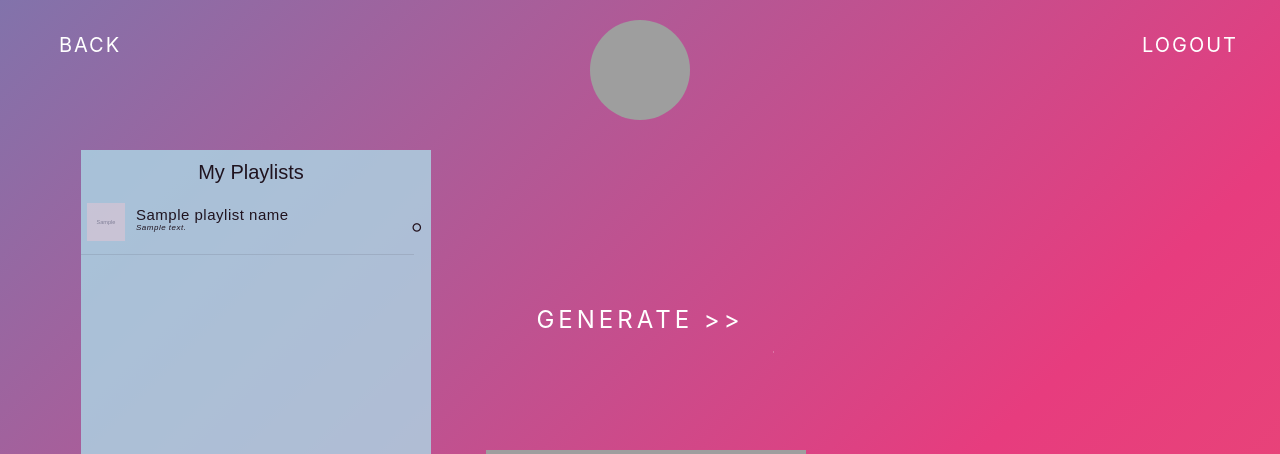
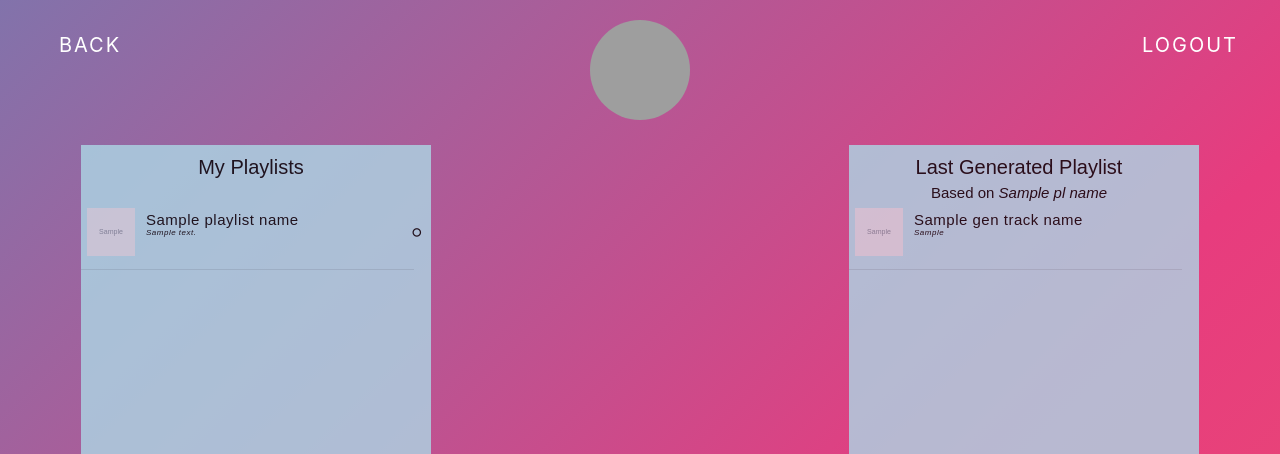
Before and after one commit to AnqiPang/ece1179-project, a Flask app: template app/templates/home.html in a window 1280 px wide. Shown: the top 454 px of the page. Run offline with Flask 2, Linux system fonts and the light colour scheme; the template is opened without the code that fills it: most values are stand-ins (such as "Sample title", 1, 10 or a date in 2020); grey boxes marked "Sample" are stand-in pictures; some libraries are stand-ins or nearby versions; grey boxes are pictures that could not be loaded.

Commit message:
Implemented recommendations based on user-selected playlist; implemented pie charts showing compositions of generated playlist

```diff
--- a/app/routes.py
+++ b/app/routes.py
@@ -16,6 +16,25 @@
 s3 = FlaskS3(webapp)
 
 sp_oauth = oauth2.SpotifyOAuth(SPOTIPY_CLIENT_ID, SPOTIPY_CLIENT_SECRET, SPOTIPY_REDIRECT_URI, scope=SCOPE, cache_path=CACHE)
+
+# for home page user playlists
+pl_names = []
+pl_image_urls =[]
+pl_ids = []
+pl_descriptions = []
+pl_track_ids = []
+pl_track_names = []
+pl_art_ids = []
+pl_track_dicts = []
+user_avator = S3_URL_PREFIX+'/static/img/icon/spotify.png'
+
+# for home page generated playlist
+pl_name = ''
+gen_art_names = []
+gen_art_genres = []
+gen_track_names = []
+gen_track_artists = []
+gen_track_covers = []
 
 @webapp.route('/')
 @webapp.route('/index')
@@ -57,7 +76,7 @@
     if access_token:
         return redirect(url_for('home'))
     else:
-        return render_template('index.html', auth_url=sp_oauth.get_authorize_url())
+        return redirect(url_for('index'))
 
 @webapp.route('/home')
 def home():
@@ -68,23 +87,31 @@
         access_token = token_info['access_token']
 
     if not access_token:
-        return render_template('index.html', auth_url=sp_oauth.get_authorize_url())
+        return redirect(url_for('index'))
+
+    global pl_names
+    global pl_image_urls
+    global pl_ids
+    global pl_descriptions
+    global pl_track_ids
+    global pl_track_names
+    global pl_art_ids
+    global pl_track_dicts
+    global user_avator
+
+    pl_names = []
+    pl_image_urls = []
+    pl_ids = []
+    pl_descriptions = []
+    pl_track_ids = []
+    pl_track_names = []
+    pl_art_ids = []
+    pl_track_dicts = []
+    user_avator = S3_URL_PREFIX+'/static/img/icon/spotify.png'
 
     sp = spotipy.Spotify(access_token)
     playlists = sp.current_user_playlists()
-    print("playlists")
     print(json.dumps(playlists, indent=2))
-
-    pl_names = []
-    pl_image_urls =[]
-    pl_ids = []
-    pl_descriptions = []
-
-    pl_track_ids = []
-    pl_track_names = []
-    pl_art_ids = []
-    pl_art_names = []
-    pl_track_dicts = []
 
     for i, playlist in enumerate(playlists['items']):
         track_names = []
@@ -94,13 +121,16 @@
         current_tracks_list = list()
         print("%d %s" % (i, playlist['name']))
         pl_names.append(playlist['name'])
-        pl_image_urls.append(playlist['images'][0]['url'])
+        if len(playlist['images']) != 0:
+            pl_image_urls.append(playlist['images'][0]['url'])
+        else:
+            pl_image_urls.append(S3_URL_PREFIX+'/static/img/icon/spotify.png')
         pl_ids.append(playlist['id'])
         pl_descriptions.append(playlist['description'])
         results = sp.playlist(playlist['id'], fields= "tracks,next")
-        print("results:", results)
+        print("results:", json.dumps(results, indent=2))
         tracks = results['tracks']
-        print("tracks:", tracks)
+        print("tracks:", json.dumps(tracks, indent=2))
 
         for i, item in enumerate(tracks['items']):
             track = item['track']
@@ -109,7 +139,7 @@
             art_names = art_names + [d['name'] for d in track['artists']]
             art_ids = art_ids + [d['id'] for d in track['artists']]
             current_artist = [d['name'] for d in track['artists']]
-            current_tracks_list = current_tracks_list + [{'name': track['name'], 'artist': ' '.join([str(elem) for elem in current_artist])} ]
+            current_tracks_list = current_tracks_list + [{'name': track['name'], 'artist': ', '.join([str(elem) for elem in current_artist])} ]
             print(
                 (i, track['artists'][0]['name'], track['name']))
         #art_names = art_names + [d['name'] for d in track['artists']]
@@ -127,7 +157,7 @@
                 art_names = art_names + [d['name'] for d in track['artists']]
                 art_ids = art_ids + [d['id'] for d in track['artists']]
                 current_artist = [d['name'] for d in track['artists']]
-                current_tracks_list = current_tracks_list + [{'name': track['name'], 'artist': ' '.join([str(elem) for elem in current_artist])}]
+                current_tracks_list = current_tracks_list + [{'name': track['name'], 'artist': ', '.join([str(elem) for elem in current_artist])}]
                 print(
                     i, [d['name'] for d in track['artists']], track['name'])
 
@@ -135,7 +165,7 @@
         pl_track_names.append(track_names)
         pl_track_ids.append(track_ids)
         pl_art_ids.append(art_ids)
-        pl_art_names.append(art_names)
+        #pl_art_names.append(art_names)
         pl_track_dicts.append(current_tracks_list)
         print("current_tracks_list:", current_tracks_list)
     print(pl_names)
@@ -146,7 +176,7 @@
 
     print("pl_track_names: ", pl_track_names)
     print("pl_track_ids: ", pl_track_ids)
-    print("pl_art_names: ", pl_art_names)
+    #print("pl_art_names: ", pl_art_names)
     print("pl_art_ids: ", pl_art_ids)
     print("num of artists: ", len(pl_art_ids[1]))
 
@@ -208,18 +238,18 @@
 
 
     print("playlist track names: ", pl_track_names)
-    print("playlist artisit names: ", pl_art_names)
+    #print("playlist artisit names: ", pl_art_names)
 
-    # provide the following vars with data collected from spotify
-    playlist_names = ['playlist1', 'playlist2', 'playlist3']
-    playlist_descriptions = ['yoyo', 'yeah', 'happyasfsadgsdfgrsdrtersfgsddsfdasdsaewrtewrewrewr']
-    playlist_covers = ['https://m.media-amazon.com/images/I/615enb8in0L._SS500_.jpg', 'https://m.media-amazon.com/images/I/615enb8in0L._SS500_.jpg', 'https://m.media-amazon.com/images/I/615enb8in0L._SS500_.jpg']
-    playlist_tracks = [[[{ 'name': 'p1-t1', 'artist': 'aaa' }], [{ 'name': 'p1-t2', 'artist': 'bbb' }],],
-                       [[{ 'name': 'p2-t1', 'artist': 'aaa' }], [{ 'name': 'p2-t2', 'artist': 'bbb' }],],
-                       [[{ 'name': 'p3-t1', 'artist': 'aaa' }], [{ 'name': 'p3-t2', 'artist': 'bbb' }],]]
+    if len(sp.me()['images']) != 0:
+        user_avator = sp.me()['images'][0]['url']
+    else:
+        user_avator = S3_URL_PREFIX+'/static/img/icon/spotify.png'
 
     return render_template('home.html', playlist_names=pl_names, playlist_descriptions=pl_descriptions,\
-                           playlist_covers=pl_image_urls, playlist_tracks=pl_track_dicts)
+                           playlist_covers=pl_image_urls, playlist_tracks=pl_track_dicts, user_avator=user_avator,\
+                           playlist_ids=json.dumps(pl_ids), gen_track_names=gen_track_names, gen_track_artists=gen_track_artists,\
+                           gen_track_covers=gen_track_covers, gen_artists=json.dumps(gen_art_names), gen_genres=json.dumps(gen_art_genres),\
+                           pl_name=pl_name)
 
 @webapp.route('/logout')
 def logout():
@@ -228,6 +258,42 @@
     '''f = open(sp_oauth.cache_path, "w")
     f.write("{\"a\":\"b\"}")
     f.close()'''
+
+    # clear user data
+    global pl_names
+    global pl_image_urls
+    global pl_ids
+    global pl_descriptions
+    global pl_track_ids
+    global pl_track_names
+    global pl_art_ids
+    global pl_track_dicts
+    global user_avator
+
+    pl_names = []
+    pl_image_urls = []
+    pl_ids = []
+    pl_descriptions = []
+    pl_track_ids = []
+    pl_track_names = []
+    pl_art_ids = []
+    pl_track_dicts = []
+    user_avator = S3_URL_PREFIX+'/static/img/icon/spotify.png'
+
+    global pl_name
+    global gen_art_names
+    global gen_art_genres
+    global gen_track_names
+    global gen_track_artists
+    global gen_track_covers
+
+    pl_name = ''
+    gen_art_names = []
+    gen_art_genres = []
+    gen_track_names = []
+    gen_track_artists = []
+    gen_track_covers = []
+
     return redirect(url_for('index'))
 
 @webapp.route('/home/<id>')
@@ -238,28 +304,43 @@
         access_token = token_info['access_token']
 
     if not access_token:
-        return render_template('index.html', auth_url=sp_oauth.get_authorize_url())
+        redirect(url_for('index'))
+
+    global pl_name
+    global gen_art_names
+    global gen_art_genres
+    global gen_track_names
+    global gen_track_artists
+    global gen_track_covers
+
+    pl_name = ''
+    gen_art_names = []
+    gen_art_genres = []
+    gen_track_names = []
+    gen_track_artists = []
+    gen_track_covers = []
 
     sp = spotipy.Spotify(access_token)
     track_ids = []
 
-    # sp = spotipy.Spotify(client_credentials_manager=oauth2.SpotifyClientCredentials)
+    pl_name = sp.playlist(id, fields='name')['name']
+
     offset = 0
     while True:
         response = sp.playlist_tracks(id,
                                       offset=offset,
                                       fields='items.track.id,total')
-        pprint(response)
-        print("items ", response['items'])
+        #pprint(response)
+        #print("items ", response['items'])
 
         offset = offset + len(response['items'])
         track_ids = track_ids + [d['track']['id'] for d in response['items']]
-        print(offset, "/", response['total'])
+        #print(offset, "/", response['total'])
 
         if len(response['items']) == 0:
             break
 
-    pl_art_names = []
+    '''pl_art_names = []
     pl_art_ids = []
     pl_art_genres = []
     for track in track_ids:
@@ -272,15 +353,61 @@
 
     for artist in pl_art_ids:
         art_genre = sp.artists(artist)
-        pl_art_genres.append(art_genre)
+        pl_art_genres.append(art_genre)'''
 
-    print("playlist track ids: ", track_ids)
-    print("playlist artist ids: ", pl_art_ids)
-    print("playlist artisit names: ", pl_art_names)
-    print("playlist artisit genres: ", pl_art_genres)
+    pl_art_ids_dict = {}
+    pl_art_names_dict = {}
+    pl_art_genres_dict = {}
 
-    return '<div>' + str(response['items']) + '</div>\
-            <div>' + str(track_ids) + '</div>'
+    for track in track_ids:
+        uri = 'spotify:track:' + str(track)
+        track = sp.track(uri)
+        art_ids = [d['id'] for d in track['artists']]
+        art_names = [d['name'] for d in track['artists']]
+        for id in art_ids:
+            pl_art_ids_dict[id] = pl_art_ids_dict.get(id, 0) + 1
+        for name in art_names:
+            pl_art_names_dict[name] = pl_art_names_dict.get(name, 0) + 1
+
+    for artist_id in pl_art_ids_dict.keys():
+        genres = sp.artist(artist_id)['genres']
+        for genre in genres:
+            pl_art_genres_dict[genre] = pl_art_genres_dict.get(genre, 0) + 1
+
+    pl_art_ids = sorted(pl_art_ids_dict.items(), key=lambda kv: kv[1], reverse=True)
+    pl_art_names = sorted(pl_art_names_dict.items(), key=lambda kv: kv[1], reverse=True)
+    pl_art_genres = sorted(pl_art_genres_dict.items(), key=lambda kv: kv[1], reverse=True)
+
+    # recommend tracks based on top (max occurrences) 3 genres and top 2 artists
+    recommendations = sp.recommendations(seed_artists=[i[0] for i in pl_art_ids[0:min(2, len(pl_art_ids))]],\
+                                         seed_genres=[i[0] for i in pl_art_genres[0:min(3, len(pl_art_genres))]], limit=20)
+
+    gen_art_ids_dict = {}
+    gen_art_names_dict = {}
+    gen_art_genres_dict = {}
+
+    for t in recommendations['tracks']:
+        gen_track_names.append(t['name'])
+        gen_track_artists.append(', '.join(elem['name'] for elem in t['artists']))
+        for artist in t['artists']:
+            gen_art_ids_dict[artist['id']] = gen_art_ids_dict.get(artist['id'], 0) + 1
+            gen_art_names_dict[artist['name']] = gen_art_names_dict.get(artist['name'], 0) + 1
+        gen_track_covers.append(t['album']['images'][0]['url'])
+
+    for artist_id in gen_art_ids_dict.keys():
+        genres = sp.artist(artist_id)['genres']
+        for genre in genres:
+            gen_art_genres_dict[genre] = gen_art_genres_dict.get(genre, 0) + 1
+
+    gen_art_ids = sorted(gen_art_ids_dict.items(), key=lambda kv: kv[1], reverse=True)
+    gen_art_names = sorted(gen_art_names_dict.items(), key=lambda kv: kv[1], reverse=True)
+    gen_art_genres = sorted(gen_art_genres_dict.items(), key=lambda kv: kv[1], reverse=True)
+
+    return render_template('home.html', playlist_names=pl_names, playlist_descriptions=pl_descriptions,\
+                           playlist_covers=pl_image_urls, playlist_tracks=pl_track_dicts, user_avator=user_avator,\
+                           playlist_ids=json.dumps(pl_ids), gen_track_names=gen_track_names, gen_track_artists=gen_track_artists,\
+                           gen_track_covers=gen_track_covers, gen_artists=json.dumps(gen_art_names), gen_genres=json.dumps(gen_art_genres),\
+                           pl_name=pl_name)
 
 
 
--- a/app/templates/home.html
+++ b/app/templates/home.html
@@ -73,6 +73,10 @@
     }
 
     /* generate button */
+    .element-hidden {
+        visibility: hidden;
+    }
+
     .generate {
         position: absolute;
         top: 40%;
@@ -165,7 +169,7 @@
     }
 
     /* playlist */
-    .music-container {
+    .music-container-user {
         font-family: sans-serif;
         width: 350px;
         left: 20%;
@@ -178,9 +182,22 @@
         color: #000;
     }
 
+    .music-container-gen {
+        font-family: sans-serif;
+        width: 350px;
+        right: 20%;
+        top: 50%;
+        transform: translate(50%, -50%);
+        display: block;
+        position: absolute;
+        background: #add8e6;
+        opacity: 0.8;
+        color: #000;
+    }
+
     .music-header {
         width: 100%;
-        height: 50px;
+        height: 60px;
         background: #add8e6;
         color: #000;
     }
@@ -263,11 +280,17 @@
         color: #00ff00;
     }
 
+    .playlist-box .fa-exclamation-circle {
+        margin-right: 10px;
+        margin-top: 22px;
+        font-weight: normal;
+        color: #000;
+    }
+
     .playlist-info {
         width: 100%;
-        height: 50px;
+        height: 60px;
         display: flex;
-        word-wrap: break-word;
     }
 
     .playlist-info:hover {
@@ -277,13 +300,13 @@
     }
 
     .playlist-img {
-        width: 50px;
-        height: 50px;
+        width: 60px;
+        height: 60px;
     }
 
     .playlist-img img {
-        width: 40px;
-        height: 40px;
+        width: 50px;
+        height: 50px;
         margin: 2px 5px;
         padding: 1px;
     }
@@ -291,7 +314,7 @@
     .playlist-name {
         width: 300px;
         padding: 0 5px;
-        height: 50px;
+        height: 60px;
     }
 
     .playlist-name h6 {
@@ -319,14 +342,16 @@
 </head>
 <body>
     <section>
-        <div class='music-container'>
+        <!-- user playlists -->
+        <div id='user-playlist' class='music-container-user'>
             <div class='music-header'>
                 <div class='title'><h2>My Playlists</h2></div>
             </div>
             <div class='music-playlist'>
                 <div class='playlist-box'>
                     {% for playlist_name in playlist_names %}
-                        <div class='playlist-info' onclick="toggleTracks('{{'track-playlist'+loop.index|string}}', this)">
+                    {% if playlist_tracks[loop.index0]|length > 0 %}
+                        <div class='playlist-info' onclick="toggleTracks('{{'track-playlist'+loop.index|string}}', {{ loop.index0 }}, this)">
                             <div class='playlist-img'>
                                 <img src="{{playlist_covers[loop.index0]}}">
                             </div>
@@ -338,15 +363,54 @@
                         </div><hr>
                         <div class='track-box' id='{{'track-playlist'+loop.index|string}}' style="display:none">
                             {% for track in playlist_tracks[loop.index0] %}
-                                <p style="margin-left: 20px;">{{track.name}} - {{track.artist}}</p>
+                            <p style="margin-left: 20px; margin-right: 20px;"><b>{{loop.index}}. </b>{{track.name}} - <i>{{track.artist}}</i></p>
                             {% endfor %}
                         </div>
+                    {% else %}
+                        <div class='playlist-info'>
+                            <div class='playlist-img'>
+                                <img src="{{playlist_covers[loop.index0]}}">
+                            </div>
+                            <div class='playlist-name'>
+                                <h6>{{playlist_name}}</h6>
+                                <p>{{playlist_descriptions[loop.index0]}}</p>
+                            </div>
+                            <i class="fa fa-exclamation-circle"></i>
+                        </div><hr>
+                    {% endif %}
                     {% endfor %}
                 </div>
             </div>
         </div>
 
-        <a class='generate' href='#'>
+        <!-- generated playlist -->
+        {% if gen_track_names|length > 0 %}
+        <div id='generated-playlist' class='music-container-gen'>
+            <div class='music-header'>
+                <div class='title'>
+                    <h2>Last Generated Playlist</h2>
+                    <h4>Based on <i>{{pl_name}}</i></h4>
+                </div>
+            </div>
+            <div class='music-playlist'>
+                <div class='playlist-box'>
+                    {% for gen_track_name in gen_track_names %}
+                    <div class='playlist-info'>
+                        <div class='playlist-img'>
+                            <img src="{{gen_track_covers[loop.index0]}}">
+                                </div>
+                        <div class='playlist-name'>
+                            <h6>{{gen_track_name}}</h6>
+                            <p>{{gen_track_artists[loop.index0]}}</p>
+                        </div>
+                    </div><hr>
+                    {% endfor %}
+                </div>
+            </div>
+        </div>
+        {% endif %}
+
+        <a id='generate-button' class='generate element-hidden' href='#' onclick="generate(this);" disabled>
             <span></span>
             <span></span>
             <span></span>
@@ -365,9 +429,29 @@
 
     <!-- playlist script -->
     <script>
-        function toggleTracks(playlistID, obj) {
+        var selectedPlIndex = -1;
+        var plIds = {{ playlist_ids|safe }};
+
+        function generate(obj) {
+            if (selectedPlIndex >= 0) {
+                obj.href="/home/".concat(plIds[selectedPlIndex].toString());
+            }
+        }
+
+        function toggleTracks(playlistID, index, obj) {
             var e = document.getElementById(playlistID);
             if (e.style.display == "none") {
+                gen_button = document.getElementById("generate-button");
+                try {
+                    gen_button.disabled = false;
+                    gen_button.classList.remove("element-hidden");
+                }
+                catch(err) {
+
+                }
+
+                selectedPlIndex = index;
+
                 e.style.display = "block";
 
                 var unchecked = obj.getElementsByClassName("fa fa-circle-o")[0];
@@ -397,6 +481,17 @@
                 }
             }
             else {
+                gen_button = document.getElementById("generate-button");
+                try {
+                    gen_button.disabled = true;
+                    gen_button.classList.add("element-hidden");
+                }
+                catch(err) {
+
+                }
+
+                selectedPlIndex = -1;
+
                 e.style.display = "none";
 
                 var checked = obj.getElementsByClassName("fa fa-check-circle-o")[0];
@@ -414,25 +509,25 @@
         google.charts.setOnLoadCallback(drawChart);
 
         function drawChart() {
-            var data_genre = google.visualization.arrayToDataTable([
-                                                                    ['Genre', 'Number of Tracks'],
-                                                                    ['Pop',     11],
-                                                                    ['R&B',      2],
-                                                                    ['Metal',  2],
-                                                                    ['Jazz', 2],
-                                                                    ['Rock',    7],
-                                                                    ['Others',    5]
-                                                                    ]);
+            if ({{ gen_genres|safe }}.length == 0 || {{ gen_artists|safe }}.length == 0) {
+                return;
+            }
 
-            var data_artist = google.visualization.arrayToDataTable([
-                                                                    ['Artist', 'Number of Tracks'],
-                                                                    ['Utada Hikaru',     9],
-                                                                    ['Sheena Ringo',      3],
-                                                                    ['Maroon 5',  4],
-                                                                    ['Daft Punk', 7],
-                                                                    ['Nightwish', 2],
-                                                                    ['Others',    7]
-                                                                    ]);
+            var genres = [['Genre', 'Number of Tracks']];
+            var i;
+            for (i = 0; i < {{ gen_genres|safe }}.length; i++) {
+                genres.push([{{ gen_genres|safe }}[i][0], {{ gen_genres|safe }}[i][1]]);
+            }
+
+            var artists = [['Artist', 'Number of Tracks']];
+            for (i = 0; i < {{ gen_artists|safe }}.length; i++) {
+                artists.push([{{ gen_artists|safe }}[i][0], {{ gen_artists|safe }}[i][1]]);
+            }
+
+            try {
+                var data_genre = google.visualization.arrayToDataTable(genres);
+
+                var data_artist = google.visualization.arrayToDataTable(artists);
 
                 var options = {
                     backgroundColor: { fill:'transparent' }
@@ -444,6 +539,10 @@
                 chart_genre.draw(data_genre, options);
                 chart_artist.draw(data_artist, options);
             }
+            catch(err) {
+                alert(err.message);
+            }
+        }
     </script>
 </body>
 </html>
```
Also changed, not shown: 1 other file. Lines whose indentation alone changed are shown as unchanged.
